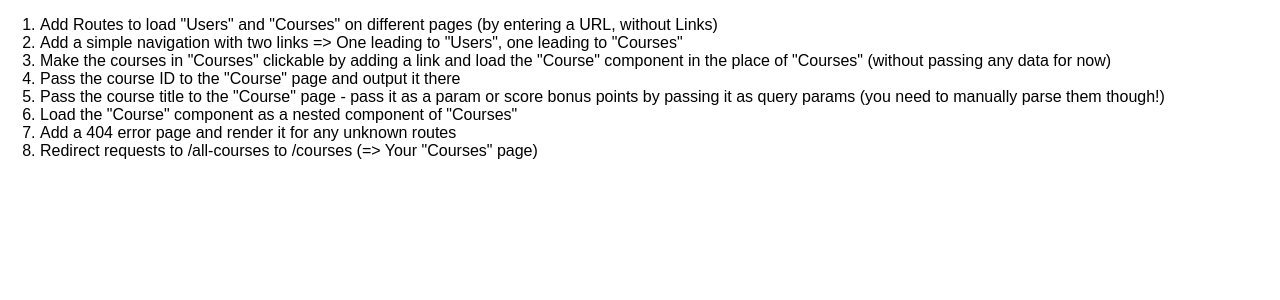
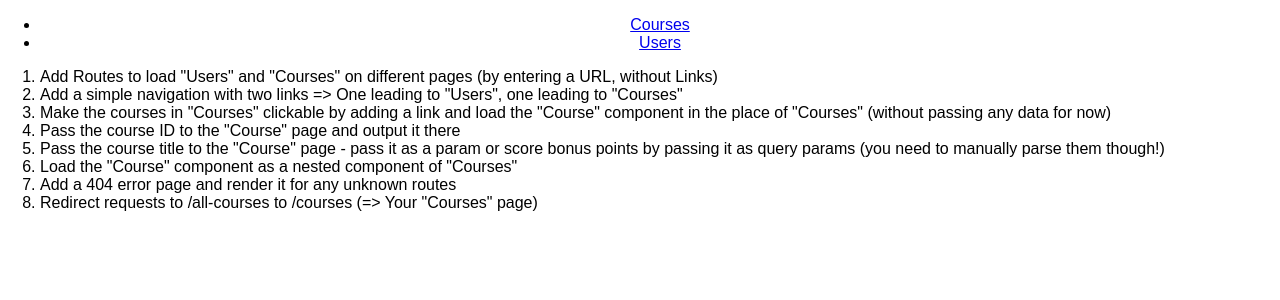
Before and after one commit to deamon-cool/router-courses-users-task, a React (Create React App) app: page / in a window 1280 px wide. Shown: the top 300 px of the page. Built offline with nearby package versions, Linux system fonts and the light colour scheme.

Commit message:
added routes

```diff
--- a/src/App.js
+++ b/src/App.js
@@ -1,13 +1,23 @@
 import React, { Component } from 'react';
+import { BrowserRouter, Route } from 'react-router-dom';
 
 import Courses from './containers/Courses/Courses';
 import Users from './containers/Users/Users';
 
 class App extends Component {
-  render () {
+  render() {
     return (
+      <BrowserRouter>
         <div className="App">
-        <ol style={{textAlign: 'left'}}>
+          <ul>
+            <li><a href='/courses'>Courses</a></li>
+            <li><a href='/users'>Users</a></li>
+          </ul>
+
+          <Route path='/courses' component={Courses} />
+          <Route path='/users' component={Users} />
+
+          <ol style={{ textAlign: 'left' }}>
             <li>Add Routes to load "Users" and "Courses" on different pages (by entering a URL, without Links)</li>
             <li>Add a simple navigation with two links => One leading to "Users", one leading to "Courses"</li>
             <li>Make the courses in "Courses" clickable by adding a link and load the "Course" component in the place of "Courses" (without passing any data for now)</li>
@@ -18,6 +28,7 @@
             <li>Redirect requests to /all-courses to /courses (=> Your "Courses" page)</li>
           </ol>
         </div>
+      </BrowserRouter>
     );
   }
 }
```
Lines whose indentation alone changed are shown as unchanged.
